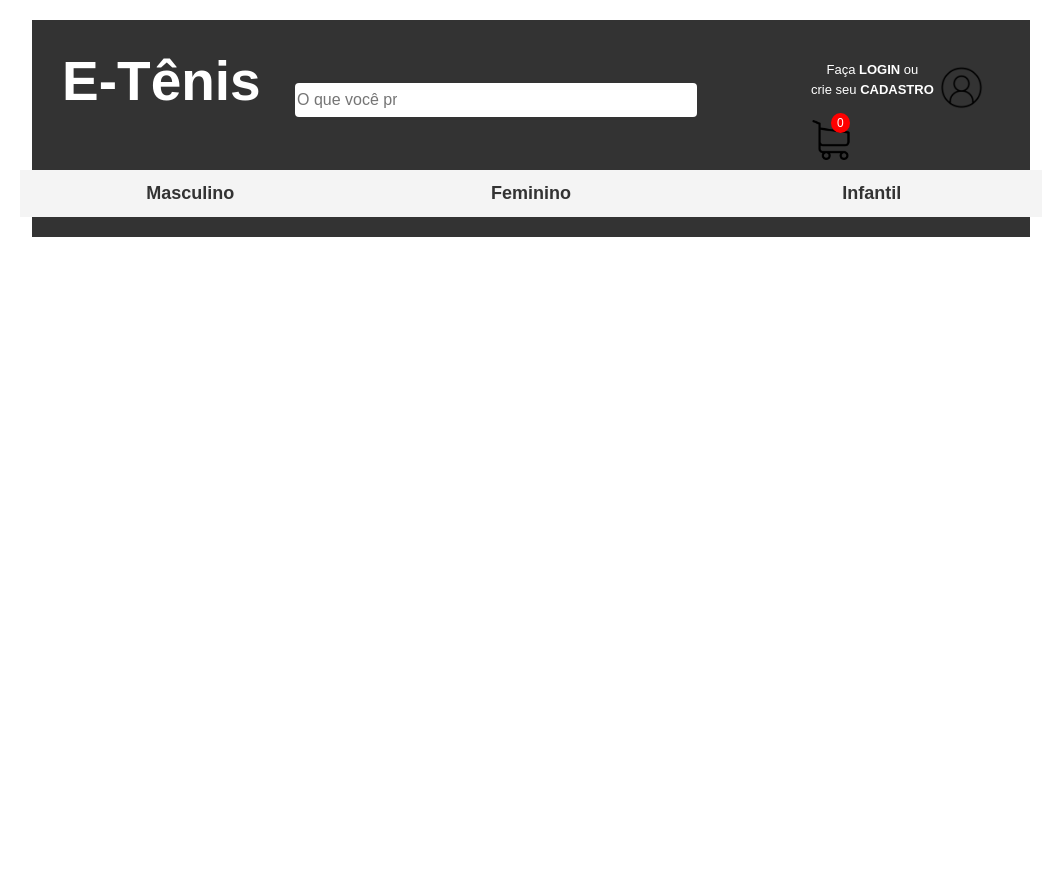
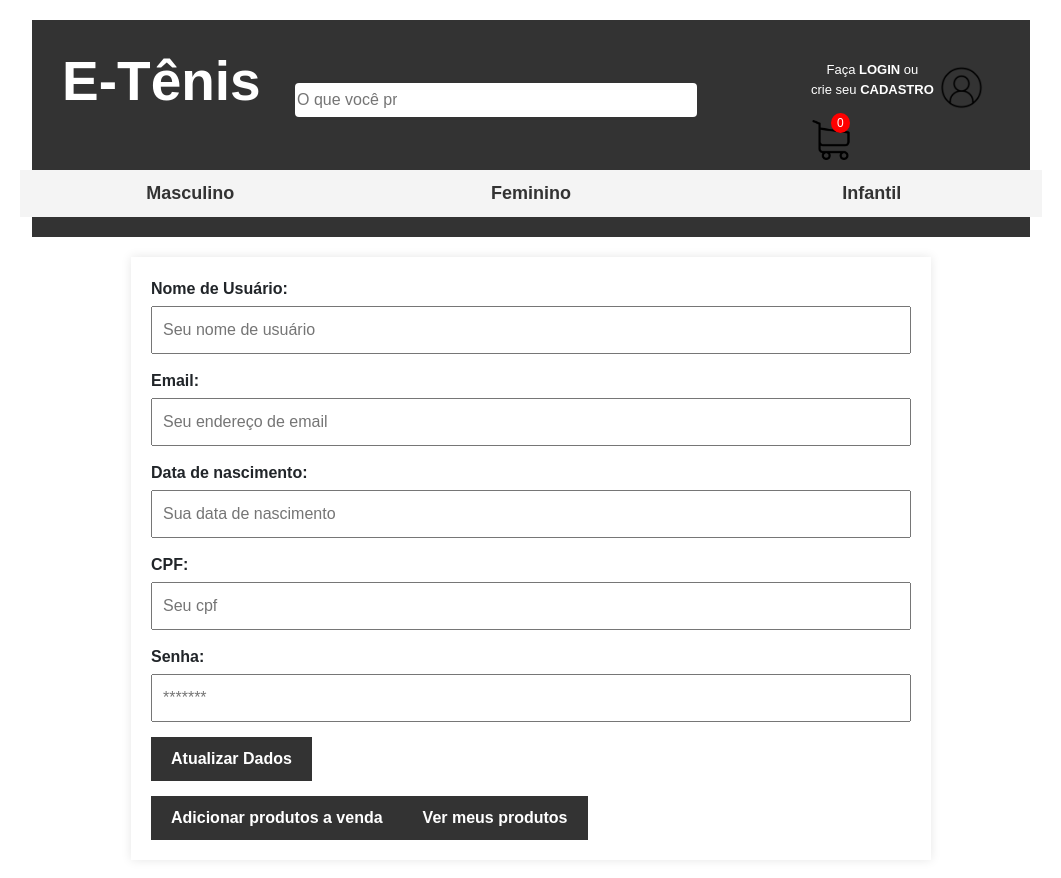
Before and after one commit to dsm-cefet-rj/trabalho-integrado-2023-2-psw-grupo-8-2023-2, a React (Create React App) app in the folder front-end/: page /Perfil in a window 1280 px wide. Shown: the whole page, without its empty margins (109-1170 px from the left). Before the commit the page ends 800 px from the top, so only its background shows below. Built offline with nearby package versions, Linux system fonts and the light colour scheme; data requests are answered from the project's data file.

Commit message:
Tela perfil e editar produtos

```diff
--- a/front-end/shared/bancoMocado.json
+++ b/front-end/shared/bancoMocado.json
@@ -1,7 +1,7 @@
 
 {
     "meusProdutos" : [
-    {"tipo":"masculino", "id": 1,"nome":"Tênis Nike Sb Chron 2 Preto/Branco", "preço": 199.99, "img": "tenis.jpg", "desc": "<Blablabla1>" },
+    {"tipo":"masculino", "id": 1,"nome":"Tênis Nike Sb Chron 2 Preto/Branco", "preço": 199.99, "img": "tenis.jpg", "desc": "Blablabla1" },
     {"tipo":"infantil", "id": 2,"nome":"Air Jordan 1 Retro High", "preço": 149.99, "img": "tenis1.jpg", "desc": "Blablabla2"},
     {"tipo":"feminino", "id": 3,"nome":"Tênis Stan Smith - Branco adidas", "preço": 179.99, "img": "tenis2.jpg", "desc": "Blablabla3" },
     {"tipo":"masculino", "id": 4,"nome":"Tênis Nike Air Max SC", "preço": 189.99, "img": "tenis3.jpg", "desc": "Blablabla4" },
--- a/front-end/src/App.js
+++ b/front-end/src/App.js
@@ -10,6 +10,9 @@ import { Login } from './pages/login/login'
 import ProductDetails from './pages/produto/productDetails'
 import {Carrinho} from './pages/carrinho/carrinho'
 import {AdicionarVenda} from './pages/adicionarVenda/adicionarVenda'
+import { Perfil } from './pages/perfil/perfil';
+import { EditProducts } from './pages/perfil/editProducts';
+
 
 function App() {
   return (
@@ -24,6 +27,8 @@ function App() {
           <Route path="/Produto/:id" element={<ProductDetails/>}/>
           <Route path="/Carrinho" element={<Carrinho/>}/>
           <Route path="/AdicionarVenda" element={<AdicionarVenda/>}/>
+          <Route path="/Perfil" element={<Perfil/>}/>
+          <Route path="/MeusProdutos" element={<EditProducts/>}/>
         </Routes>
       </Router>
     </div>
--- a/front-end/src/components/header.js
+++ b/front-end/src/components/header.js
@@ -45,7 +45,7 @@ const HeaderRightSection = () => {
                 <Col className="login">
                     <div className="loginText">
                         <p>Faça <Link to='/Login'>LOGIN</Link> ou <br /> crie seu <Link to='/Cadastro'>CADASTRO</Link></p>
-                        <Link to='/AdicionarVenda'> <img src={loginIcon} id="loginImg" alt="UserIcon"></img> </Link>
+                        <Link to='/Perfil'> <img src={loginIcon} id="loginImg" alt="UserIcon"></img> </Link>
                     </div>
                 </Col>
                 <Col >
--- a/front-end/src/features/productsSlice.js
+++ b/front-end/src/features/productsSlice.js
@@ -29,6 +29,13 @@ const productsSlice = createSlice({
             newTenis['img'] = "tenis4.jpg";
             state.items.push(newTenis);
         },
+        removeFromStore(state,action){
+            const nextItems = state.items.filter(
+                item => item.id !== action.payload.id
+            )
+            state.items = nextItems;
+
+        }
     },
     extraReducers: {
         [productsFetch.pending]: (state, action) => {
@@ -44,5 +51,5 @@ const productsSlice = createSlice({
     }
 });
 
-export const { addToStore } = productsSlice.actions;
+export const { addToStore, removeFromStore } = productsSlice.actions;
 export default productsSlice.reducer;
--- a/front-end/src/pages/carrinho/carrinho.css
+++ b/front-end/src/pages/carrinho/carrinho.css
@@ -32,6 +32,7 @@
 #cart-product-image {
     width: 40%;
 }
+
 .cart-product {
     display:flex;
     align-items: center;
@@ -39,23 +40,7 @@
 }
 
 
-#item-nome {
-    font-weight: bold;
-    font-size: 15px;
-  }
 
-  @media screen and (min-width: 601px) {
-    #item-nome {
-        font-size: 15px;
-
-    }
-  }
-  @media screen and (max-width: 600px) {
-    #item-nome {
-        font-size: 10px;
-
-    }
-  }
 
 #remover {
     border: none;
--- /dev/null
+++ b/front-end/src/pages/perfil/editProducts.css
@@ -0,0 +1,110 @@
+.cart-product {
+    display: flex;
+    align-items: center;
+    text-align: center;
+}
+
+
+
+#item-nome {
+    font-weight: bold;
+    font-size: 15px;
+}
+
+@media screen and (min-width: 601px) {
+    #item-nome {
+        font-size: 15px;
+
+    }
+}
+
+@media screen and (max-width: 600px) {
+    #item-nome {
+        font-size: 10px;
+
+    }
+}
+
+#remover {
+    border: none;
+    font-weight: bold;
+    color: red;
+}
+
+@media screen and (min-width: 601px) {
+    #remover {
+
+        width: 100px;
+        height: 20px;
+        color: red;
+    }
+}
+
+@media screen and (max-width: 600px) {
+    #remover {
+
+        margin-top: 20px;
+        width: 10px;
+        height: 10px;
+        font-size: 10px;
+        color: red;
+    }
+}
+
+.cart-product-price {
+    margin: auto;
+    justify-content: center;
+    text-align: center;
+}
+
+.cart-product-price buton {
+    margin: none;
+}
+
+.cart-product-price input {
+    width: 80px;
+    margin: none;
+    align-self: center;
+    text-align: center;
+}
+
+.MyProduct ::placeholder {
+    font-style: italic;
+    font-weight: bold;
+    color: black;
+}
+
+
+
+button {
+    border: none;
+    font-weight: bold;
+}
+
+@media screen and (min-width: 601px) {}
+
+@media screen and (max-width: 600px) {
+    button {
+        width: 10px;
+        height: 10px;
+        font-size: 10px;
+    }
+}
+
+.MyProduct textarea {
+
+}
+
+@media screen and (min-width: 601px) {
+    .MyProduct textarea{
+    height: 100px;
+    width: auto;
+    }
+}
+
+@media screen and (max-width: 600px) {
+    textarea {
+    height: 50px;
+    width: auto;
+    }
+}
--- /dev/null
+++ b/front-end/src/pages/perfil/editProducts.js
@@ -0,0 +1,55 @@
+import React from "react";
+import { Col, Container, Row } from "react-bootstrap";
+import { useSelector } from "react-redux";
+import "./editProducts.css";
+import Image from 'react-bootstrap/Image';
+
+
+export const EditProducts = () => {
+    const { items, status } = useSelector((state) => state.products);
+
+    return (
+        <>
+            <h1>MEUS PRODUTOS</h1>
+            <div className="products">
+                {items.map((product, key) =>
+                    <div>
+                        <Row className="MyProduct" key={product.id}>
+                            <Col className="cart-product">
+                                <Image src={require(`../../images/${product.img}`)} id='cart-product-image' fluid />
+                                <div className='nome-remove'>
+                                    <Container>
+                                    <input type='text' placeholder={product.nome}></input>
+                                    <Container>
+                                    <button>Editar Nome</button>
+                                    </Container>
+                                    </Container>
+                                    <Container>
+                                    <textarea class="wideInput" id="descrição" >{product.desc}</textarea>
+                                    </Container>
+                                    <Container>
+                                    <button >Editar descrição</button>
+                                    </Container>
+
+                                    <Container>
+                                    <button id='remover' >
+                                        Remover
+                                    </button>
+                                    </Container>
+                                </div>
+                            </Col>
+
+                            <Col className="cart-product-price" >
+                                <input type='text' placeholder={product.preço}></input>
+                                <button>Editar Preço</button>
+                            </Col>
+
+
+
+
+                        </Row>
+                    </div>)}
+            </div>
+        </>
+    )
+}
--- /dev/null
+++ b/front-end/src/pages/perfil/perfil.css
@@ -0,0 +1,44 @@
+.perfil {
+    max-width: 800px;
+    margin: 20px auto;
+    padding: 20px;
+    background-color: #fff;
+    box-shadow: 0 0 10px rgba(0, 0, 0, 0.1);
+}
+
+.perfil h1 {
+    font-size: 24px;
+}
+
+.perfil main form {
+    margin-top: 20px;
+}
+
+.perfil label {
+    display: block;
+    font-weight: bold;
+    margin-bottom: 5px;
+}
+
+
+.perfil input {
+    width: 100%;
+    padding: 10px;
+    margin-bottom: 15px;
+}
+
+.perfil button {
+    background-color: #333;
+    color: #fff;
+    border: none;
+    padding: 10px 20px;
+    cursor: pointer;
+}
+
+.perfil button:hover {
+    background-color: #555;
+}
+
+.perfil .produtos button{
+    margin-top: 2%;
+}
--- /dev/null
+++ b/front-end/src/pages/perfil/perfil.js
@@ -0,0 +1,65 @@
+import React from "react";
+import "./perfil.css"
+import { Link } from "react-router-dom";
+
+
+
+export const Perfil = () => {
+    return (
+        <main>
+            <div className="perfil">
+                <form id="profile-form">
+                    <label htmlFor="username">Nome de Usuário:</label>
+                    <input
+                        type="text"
+                        id="username"
+                        name="username"
+                        placeholder="Seu nome de usuário"
+                        required=""
+                    />
+                    <label htmlFor="email">Email:</label>
+                    <input
+                        type="text"
+                        id="email"
+                        name="email"
+                        placeholder="Seu endereço de email"
+                        required=""
+                    />
+                    <label htmlFor="data de nascimento">Data de nascimento:</label>
+                    <input
+                        type="text"
+                        id="data de nascimento"
+                        name="data de nascimento"
+                        placeholder="Sua data de nascimento"
+                        required=""
+                    />
+                    <label htmlFor="cpf">CPF:</label>
+                    <input
+                        type="text"
+                        id="cpf"
+                        name="cpf"
+                        placeholder="Seu cpf"
+                        required=""
+                    />
+                    <label htmlFor="password">Senha:</label>
+                    <input
+                        type="password"
+                        id="password"
+                        name="password"
+                        placeholder="*******"
+                        required=""
+                    />
+                    <button type="submit">Atualizar Dados</button>
+                </form>
+                <div className="produtos">
+                    <a href="adicionarVenda.html">
+                        <Link to="/AdicionarVenda"><button>Adicionar produtos a venda</button></Link>
+                    </a>
+                    <a href="#">
+                        <Link to="/MeusProdutos"><button>Ver meus produtos</button></Link>
+                    </a>
+                </div>
+            </div>
+        </main>
+    )
+}
```
